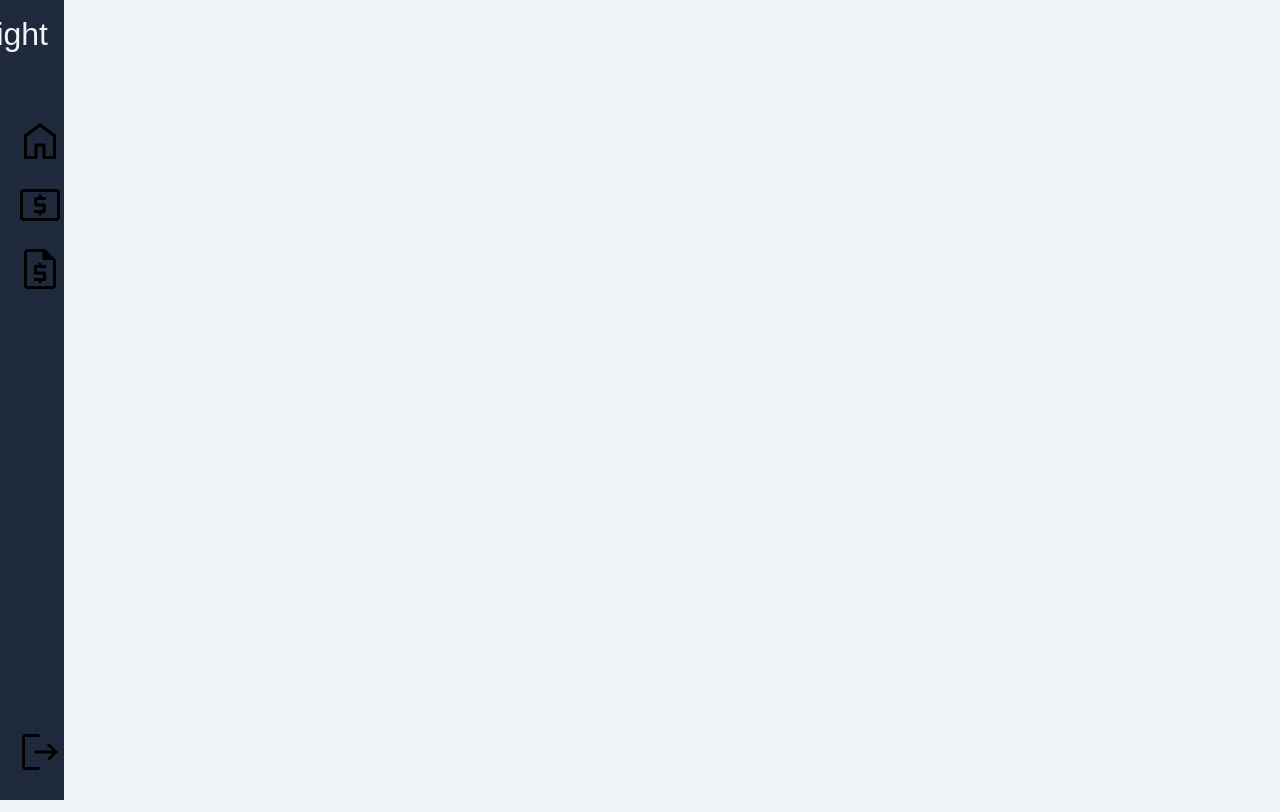
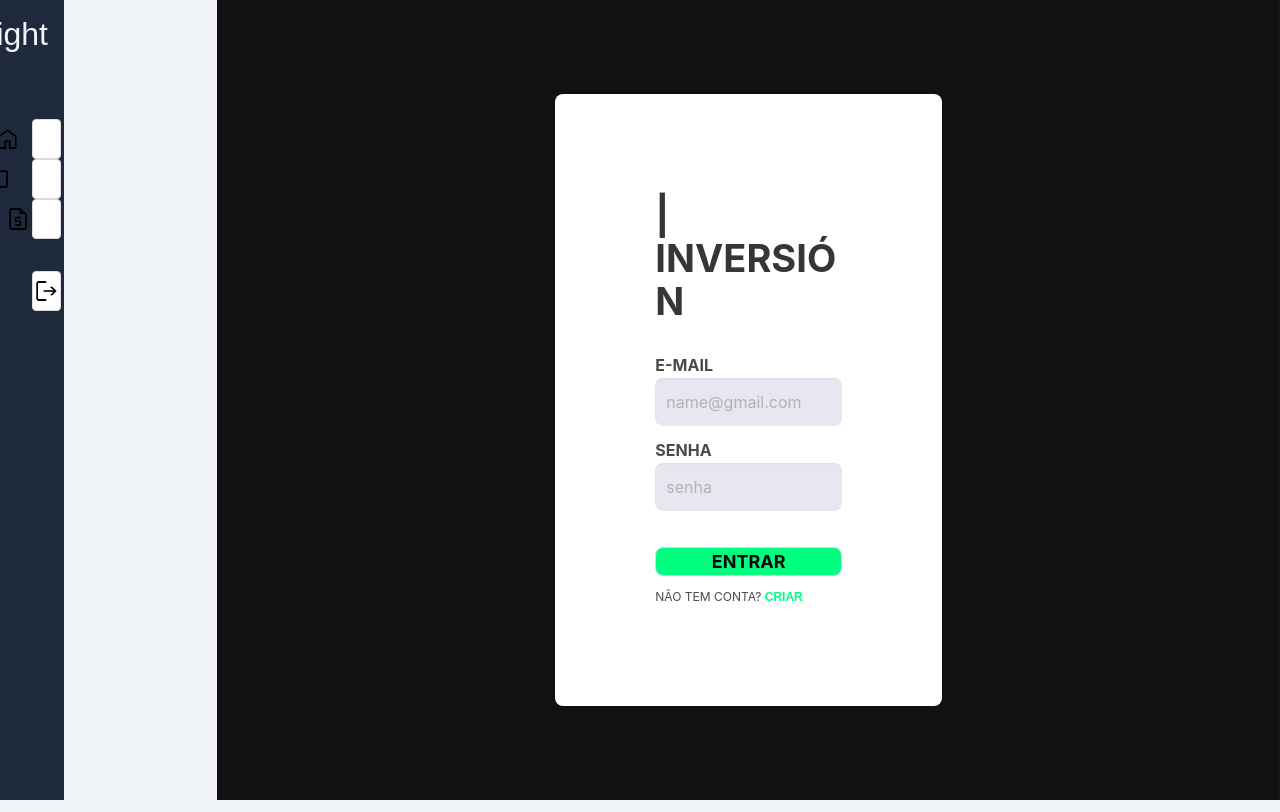
Before and after one commit to rcmertz/Inversion-client, a Vue app: page /login in a window 1280 px wide. Built offline with nearby package versions, Linux system fonts and the light colour scheme; the HTML template or start-up script is replaced by a standard one.

Commit message:
login page pronto

```diff
--- a/src/App.vue
+++ b/src/App.vue
@@ -1,15 +1,26 @@
-<template>
-  <SidebarComponent></SidebarComponent>
+<template style="height: 100%; width: 100%; overflow:hidden">
+	<div class="columns is-12">
+		<div class=" column is-2">
+			<SidebarComponent></SidebarComponent>
+		</div>
+		<div class="column is-10">
+			<RouterView></RouterView>
+		</div>
+	</div>
 </template>
 
 <script lang="ts">
 
-  import SidebarComponent from './components/SidebarComponent.vue'
-  export default{
-    components:{
-      SidebarComponent
-    }
-  }
+import { RouterView } from 'vue-router';
+import SidebarComponent from './components/SidebarComponent.vue'
+import LoginPage from './views/LoginPage.vue';
+export default {
+	components: {
+		// LoginPage,
+		SidebarComponent,
+		RouterView
+	}
+}
 </script>
 
 <style lang="scss">
@@ -44,12 +55,14 @@ button {
 
 .app {
 	display: flex;
+	overflow: hidden;
 
 	main {
+		overflow: hidden;
 		flex: 1 1 0;
 		padding: 2rem;
 
-		@media (max-width: 1024px) {
+		@media (max-width: 30vw) {
 			padding-left: 6rem;
 		}
 	}
--- a/src/components/SidebarComponent.vue
+++ b/src/components/SidebarComponent.vue
@@ -9,25 +9,23 @@
 
 		<h3>| INVERSION</h3>
 		<div class="menu">
-			<router-link to="/" class="button">
-				<img src="../imagens/home.png"/>
+			<router-link to="/home" class="button">
+				<img src="../imagens/home.png" />
 				<span class="text">Dashboard</span>
 			</router-link>
-			<router-link to="/about" class="button">
-				<img src="../imagens/dinheiro.png"/>
+			<router-link to="/" class="button">
+				<img src="../imagens/dinheiro.png" />
 				<span class="text">Investimentos</span>
 			</router-link>
-			<router-link to="/team" class="button">
-				<img src="../imagens/dineirin.png"/>
+			<router-link to="/carteira" class="button">
+				<img src="../imagens/dineirin.png" />
 				<span class="text">Carteira</span>
 			</router-link>
 		</div>
 
-		<div class="flex"></div>
-
 		<div class="menu">
 			<router-link to="/settings" class="button">
-				<img src="../imagens/sair.png"/>
+				<img src="../imagens/sair.png" />
 			</router-link>
 		</div>
 	</aside>
@@ -60,10 +58,6 @@ aside {
 
 	transition: 0.2s ease-in-out;
 
-	.flex {
-		flex: 1 1 0%;
-	}
-
 	.logo {
 		margin-bottom: 1rem;
 
@@ -75,14 +69,14 @@ aside {
 	.menu-toggle-wrap {
 		display: flex;
 		justify-content: flex-end;
-		margin-bottom: 1rem;
 
 		position: relative;
 		top: 0;
-		transition: 0.2s ease-in-out;
+		transition: 0.01s ease-in-out;
 
 		.menu-toggle {
-			transition: 0.2s ease-in-out;
+			transition: 0.01s ease-in-out;
+
 			.material-icons {
 				font-size: 2rem;
 				color: var(--light);
@@ -98,7 +92,8 @@ aside {
 		}
 	}
 
-	h3, .button .text {
+	h3,
+	.button .text {
 		opacity: 0;
 		transition: opacity 0.3s ease-in-out;
 	}
@@ -111,7 +106,8 @@ aside {
 	}
 
 	.menu {
-		margin: 0 -1rem;
+		margin: 16px;
+		width: 90%;
 
 		.button {
 			display: flex;
@@ -119,13 +115,14 @@ aside {
 			text-decoration: none;
 
 			transition: 0.2s ease-in-out;
-			padding: 0.5rem 1rem;
+			padding: 0;
 
 			.material-icons {
 				font-size: 2rem;
 				color: var(--light);
 				transition: 0.2s ease-in-out;
 			}
+
 			.text {
 				color: var(--light);
 				transition: 0.2s ease-in-out;
@@ -134,7 +131,8 @@ aside {
 			&:hover {
 				background-color: var(--dark-alt);
 
-				.material-icons, .text {
+				.material-icons,
+				.text {
 					color: var(--primary);
 				}
 			}
@@ -143,7 +141,8 @@ aside {
 				background-color: var(--dark-alt);
 				border-right: 5px solid var(--primary);
 
-				.material-icons, .text {
+				.material-icons,
+				.text {
 					color: var(--primary);
 				}
 			}
@@ -161,7 +160,7 @@ aside {
 	}
 
 	&.is-expanded {
-		width: var(--sidebar-width);
+		width: 17vw;
 
 		.menu-toggle-wrap {
 			top: -3rem;
@@ -171,13 +170,14 @@ aside {
 			}
 		}
 
-		h3, .button .text {
+		h3,
+		.button .text {
 			opacity: 1;
 		}
 
 		.button {
 			.material-icons {
-				margin-right: 1rem;
+				margin-right: 0;
 			}
 		}
 
--- a/src/router/index.ts
+++ b/src/router/index.ts
@@ -12,6 +12,16 @@ const routes: Array<RouteRecordRaw> = [
     name: "home",
     component: () => import("../views/HomeView.vue"),
   },
+  {
+    path: "/login",
+    name: "login",
+    component: () => import("../views/LoginPage.vue"),
+  },
+  {
+    path: "/cadastro",
+    name: "cadastro",
+    component: () => import("../views/CadastroUsuario.vue"),
+  },
 
 ];
 
--- /dev/null
+++ b/src/views/CadastroUsuario.vue
@@ -0,0 +1,5 @@
+<template>
+  <div>
+
+  </div>
+</template>
--- /dev/null
+++ b/src/views/LoginPage.vue
@@ -0,0 +1,124 @@
+
+import router from '@/router';
+
+
+import { RouterLink } from 'vue-router';
+
+<template>
+  <section class="hero is-fullheight backgroud">
+    <div class="hero-body">
+      <form @submit.prevent="login" class="loginForm">
+        <div class="container">
+          <div class="columns is-centered">
+            <div class="bodyLogin column is-align-items-center">
+              <div class="flex">
+                <div class="column is-one-third-desktop is-three-fifths box is-flex">
+
+                  <div class="field title">
+                    <h2 style="font-size: 38px; font-family: Inter,sans-serif; font-weight: bold ">
+                      | INVERSIÓN</h2>
+                  </div>
+
+                  <div class="field" style="max-width: 100%; min-width: 90%; margin-top: 10%">
+                    <label style="font-family: Inter,sans-serif; font-weight: bold;">E-MAIL</label>
+                    <input class="input login input is-sucess" type="text" placeholder="name@gmail.com" />
+                  </div>
+
+                  <div class="field" style="max-width: 100%; min-width: 90%">
+                    <label style="font-family: Inter,sans-serif; font-weight: bold;">SENHA</label>
+                    <input class="input login input is-sucess" type="password" placeholder="senha" />
+                  </div>
+
+                  <div class="field " style="max-width: 100%; min-width: 40%">
+                    <div class="control is-justify-content-flex-end">
+                      <button type="submit" class="btn-login button mt-5 has-text-weight-bold" style="width: 100%">
+                        ENTRAR
+                      </button>
+                    </div>
+                  </div>
+
+                  <div class="has-text-left">
+                    <p style="font-size: 12px; font-family: Inter,sans-serif;">NÃO
+                      TEM CONTA?
+                      <router-link to="/cadastro">
+                        <strong style="color: #00FF7F">CRIAR</strong>
+                      </router-link>
+                    </p>
+                  </div>
+
+                </div>
+              </div>
+            </div>
+          </div>
+        </div>
+      </form>
+    </div>
+  </section>
+</template>
+
+<style scoped lang="scss">
+@import "https://cdn.jsdelivr.net/npm/bulma@0.9.4/css/bulma.min.css";
+
+.backgroud {
+  background: linear-gradient(rgba(0, 0, 0, 0.7), rgba(0, 0, 0, 0.7));
+  background-position: center center;
+  background-repeat: no-repeat;
+  background-attachment: fixed;
+  background-size: cover;
+  background-color: #3C3C3C;
+}
+
+.title {
+  display: flex;
+  justify-content: center;
+}
+
+.login {
+  height: 6vh;
+  width: 28vw;
+  border-radius: 8px;
+  border-color: black;
+  background: rgba(25, 25, 112, 0.1);
+  border: none;
+}
+
+.login::placeholder {
+  opacity: 1;
+  color: 191970;
+}
+
+.flex {
+  padding: 0;
+  margin: 0;
+  list-style: none;
+  display: flex;
+  align-items: center;
+  justify-content: center;
+  width: 100%;
+}
+
+.box {
+  position: relative;
+  background-color: #FFFFFF;
+  border-radius: 8px;
+  flex-direction: column;
+  padding: 100px;
+  // align-items: center;
+  width: 40%;
+}
+
+.btn-login {
+  font-family: Inter, sans-serif;
+  font-weight: bold;
+  border-radius: 8px;
+  height: 2.2vw;
+  background-color: #00FF7F;
+  color: #040404;
+  font-size: 18px;
+}
+
+.loginForm {
+  width: 100%;
+  height: 100%;
+}
+</style>
```
